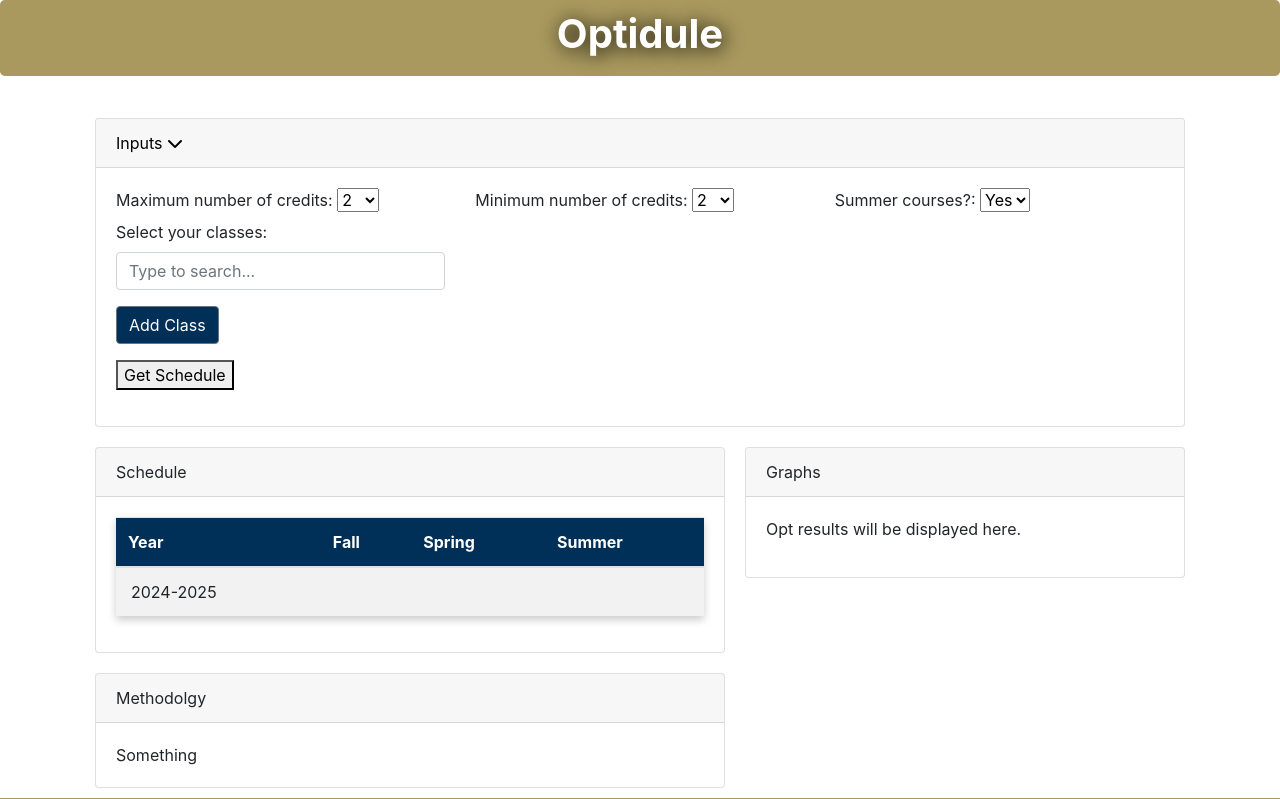
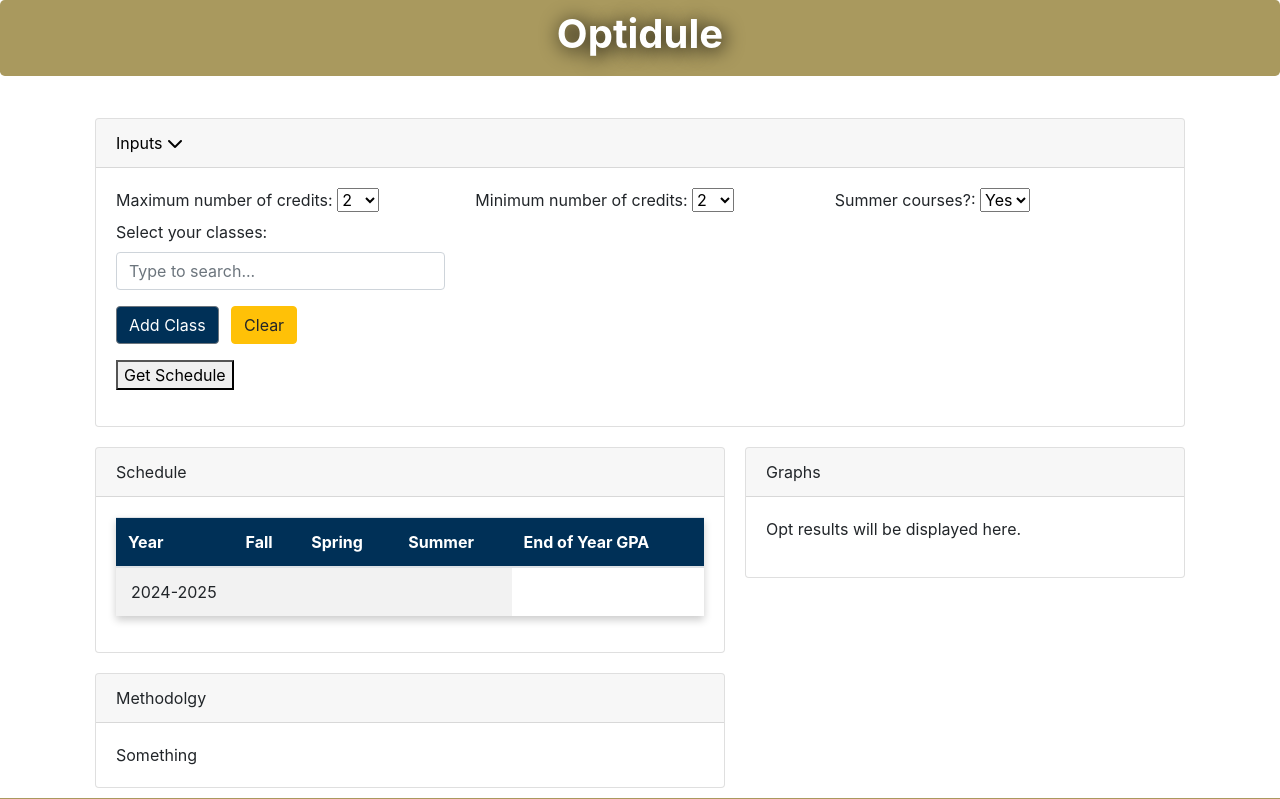
Before and after one commit to apfleegor/6242-final-project, a Flask app: page / in a window 1280 px wide. Shown: the top 799 px of the page. Run offline with Flask 3, Linux system fonts and the light colour scheme; parts of the project's set-up code (start-up, migrations or seed data) failed here and were passed over; some libraries are stand-ins or nearby versions.

Commit message:
added a Clear Button

```diff
--- a/templates/index.html
+++ b/templates/index.html
@@ -131,6 +131,12 @@
                   <button id="addSelect" class="btn btn-secondary">
                     Add Class
                   </button>
+
+
+                  <!-- Clear Classes Button -->
+                  <button id="clearClasses" class="btn btn-warning ml-2">
+                    Clear
+                  </button>
                 </div>
 
                 <div class="mb-3">
@@ -162,10 +168,11 @@
                 <table class="table", id="schedule">
                   <thead>
                     <tr>
-                      <th scope="col">Year</th>
+                      <th scope="col" style="width: 20%;">Year</th>
                       <th scope="col">Fall</th>
                       <th scope="col">Spring</th>
                       <th scope="col">Summer</th>
+                      <th scope="col">End of Year GPA</th>
                     </tr>
                   </thead>
                   <tbody id="tableBody">
@@ -471,7 +478,7 @@
 
           remainder -= 1;
 
-          if (remainder >= 0) {
+          if (remainder > 0) {
             // ------------------------------------------------------------------
             // spring
             courses = optimize_output[2][sem_counter]
@@ -661,6 +668,17 @@
 
   });
 
+    // Event listener for 'Clear Classes' button
+  document.getElementById("clearClasses").addEventListener("click", function() {
+    // Get all input elements within #courseSelection
+    var inputs = document.getElementById("courseSelection").getElementsByTagName("input");
+
+    // Iterate over each input and clear its value
+    for (var i = 0; i < inputs.length; i++) {
+      inputs[i].value = "";
+    }
+  });
+
 
   //////////////////////////////////////////////
 
```
